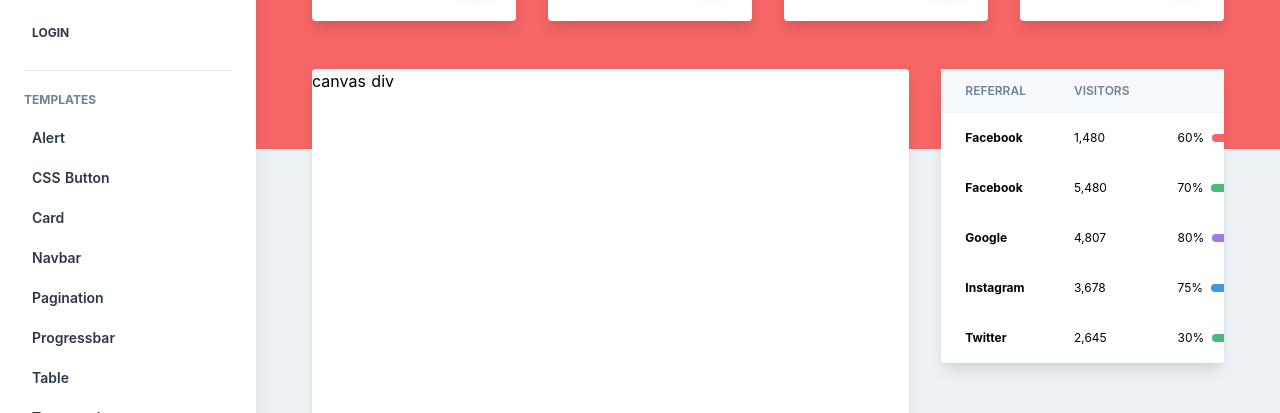
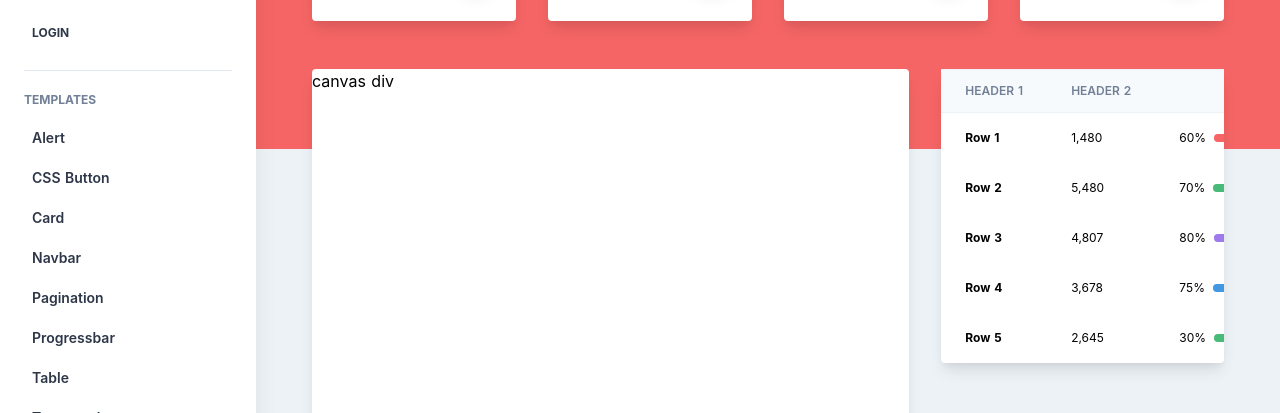
Before and after one commit to kt474/bootstrap-generator, a Nuxt app: page / in a window 1280 px wide. Shown: the part 203-616 px from the top of the page. Built offline with nearby package versions, Linux system fonts and the light colour scheme.

Commit message:
🔥 testing emojis

```diff
--- a/pages/index.vue
+++ b/pages/index.vue
@@ -205,12 +205,12 @@
                       <th
                         class="px-6 bg-gray-100 text-gray-600 align-middle border border-solid border-gray-200 py-3 text-xs uppercase border-l-0 border-r-0 whitespace-no-wrap font-semibold text-left"
                       >
-                        Referral
+                        Header 1
                       </th>
                       <th
                         class="px-6 bg-gray-100 text-gray-600 align-middle border border-solid border-gray-200 py-3 text-xs uppercase border-l-0 border-r-0 whitespace-no-wrap font-semibold text-left"
                       >
-                        Visitors
+                        Header 2
                       </th>
                       <th
                         class="px-6 bg-gray-100 text-gray-600 align-middle border border-solid border-gray-200 py-3 text-xs uppercase border-l-0 border-r-0 whitespace-no-wrap font-semibold text-left"
@@ -223,7 +223,7 @@
                       <th
                         class="border-t-0 px-6 align-middle border-l-0 border-r-0 text-xs whitespace-no-wrap p-4 text-left"
                       >
-                        Facebook
+                        Row 1
                       </th>
                       <td
                         class="border-t-0 px-6 align-middle border-l-0 border-r-0 text-xs whitespace-no-wrap p-4"
@@ -252,7 +252,7 @@
                       <th
                         class="border-t-0 px-6 align-middle border-l-0 border-r-0 text-xs whitespace-no-wrap p-4 text-left"
                       >
-                        Facebook
+                        Row 2
                       </th>
                       <td
                         class="border-t-0 px-6 align-middle border-l-0 border-r-0 text-xs whitespace-no-wrap p-4"
@@ -281,7 +281,7 @@
                       <th
                         class="border-t-0 px-6 align-middle border-l-0 border-r-0 text-xs whitespace-no-wrap p-4 text-left"
                       >
-                        Google
+                        Row 3
                       </th>
                       <td
                         class="border-t-0 px-6 align-middle border-l-0 border-r-0 text-xs whitespace-no-wrap p-4"
@@ -310,7 +310,7 @@
                       <th
                         class="border-t-0 px-6 align-middle border-l-0 border-r-0 text-xs whitespace-no-wrap p-4 text-left"
                       >
-                        Instagram
+                        Row 4
                       </th>
                       <td
                         class="border-t-0 px-6 align-middle border-l-0 border-r-0 text-xs whitespace-no-wrap p-4"
@@ -339,7 +339,7 @@
                       <th
                         class="border-t-0 px-6 align-middle border-l-0 border-r-0 text-xs whitespace-no-wrap p-4 text-left"
                       >
-                        Twitter
+                        Row 5
                       </th>
                       <td
                         class="border-t-0 px-6 align-middle border-l-0 border-r-0 text-xs whitespace-no-wrap p-4"
```
